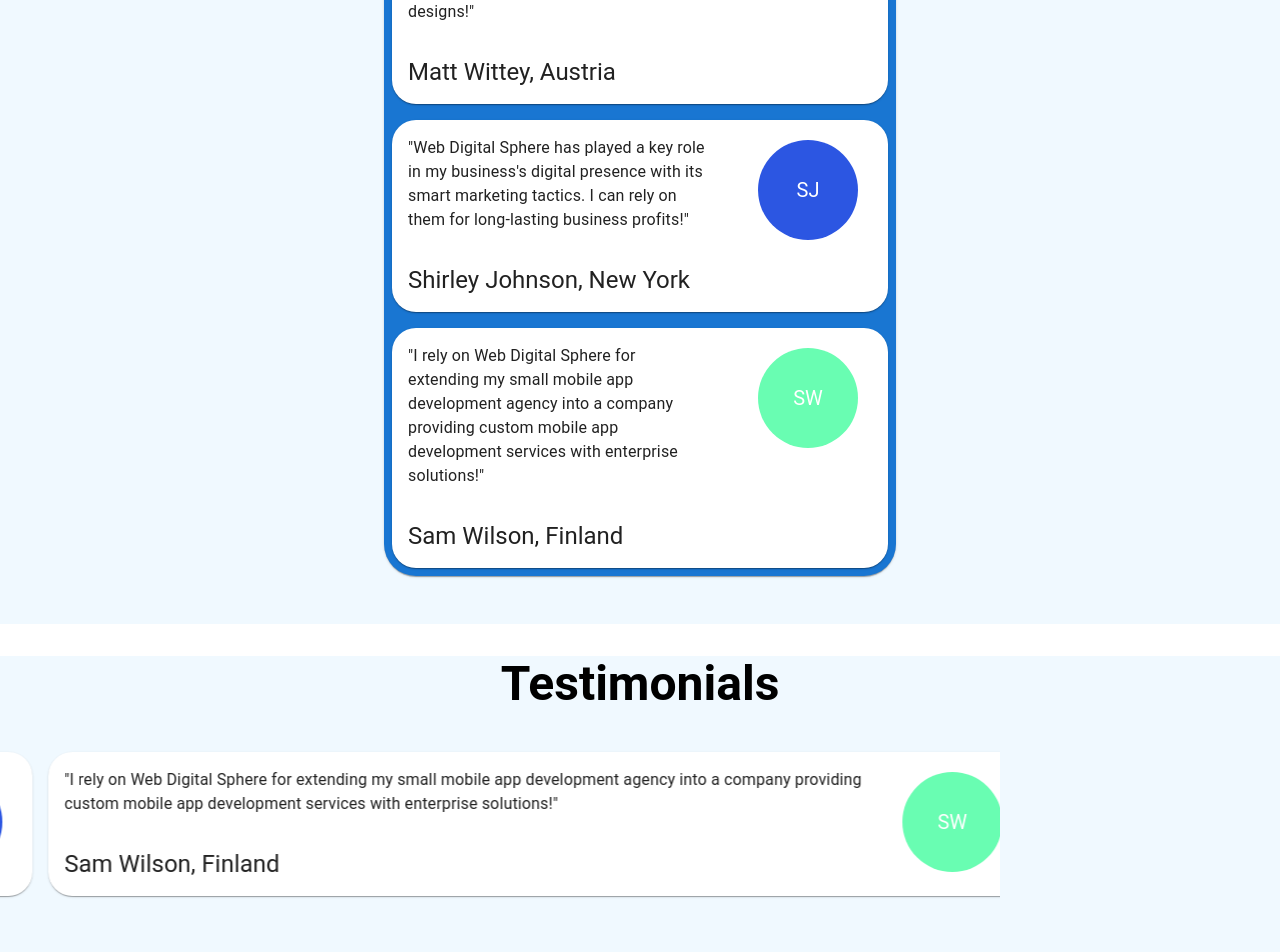
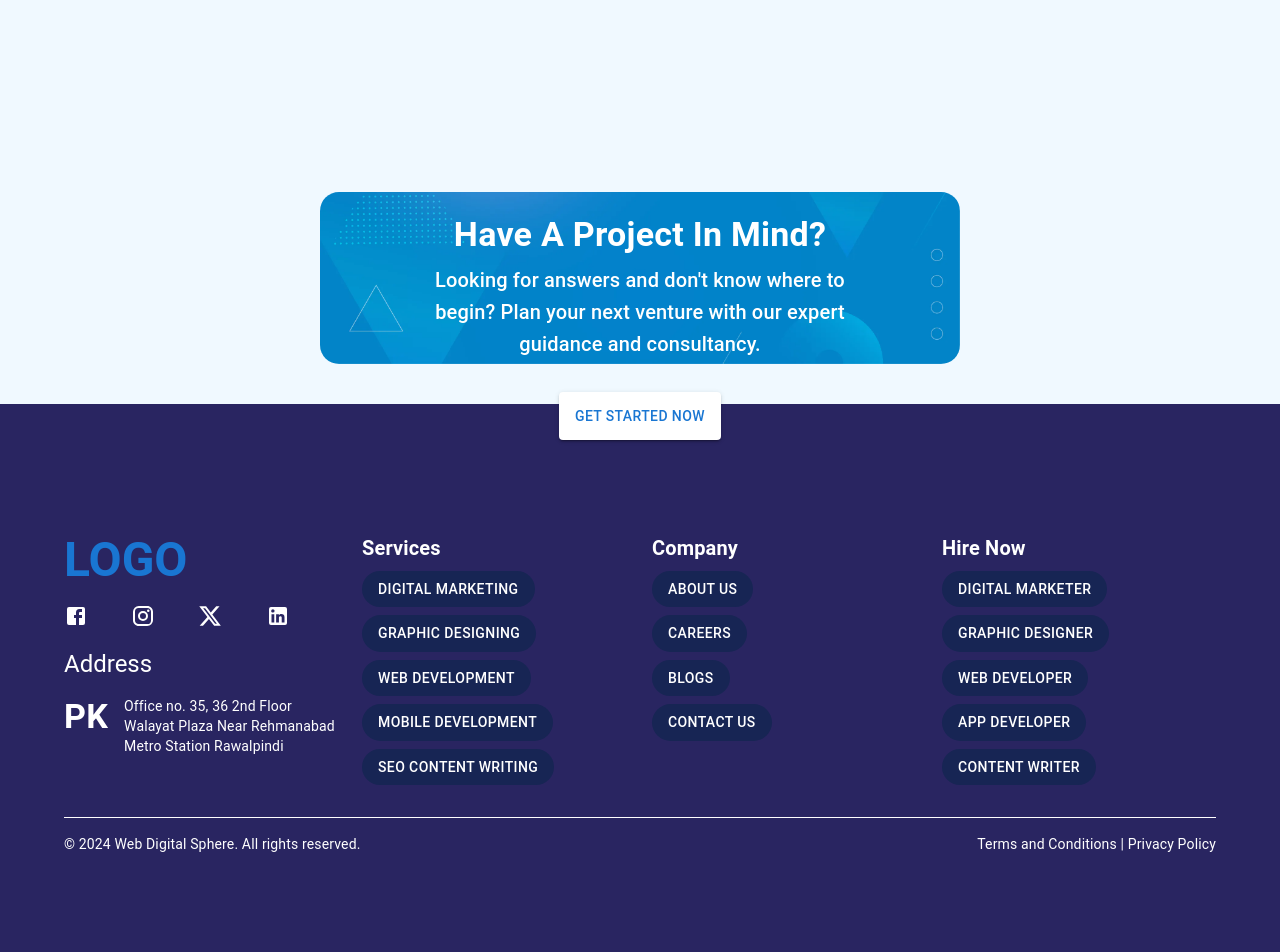
Before and after one commit to m-m4h4d/example, a React (Create React App) app: page / in a window 1280 px wide. Shown: the part 2340-3292 px from the top of the page. Built offline with nearby package versions, Linux system fonts and the light colour scheme; the HTML template or start-up script is replaced by a standard one.

Commit message:
Testimony Slideshow complete

```diff
--- a/src/App.js
+++ b/src/App.js
@@ -1,12 +1,11 @@
 import React from 'react';
-import { NavBar, Footer, Hero, TestimonialsCopy } from './components';
+import { NavBar, Footer, Hero } from './components';
 
 function App() {
   return (
     <div className="App">
       <NavBar />
       <Hero />
-      <TestimonialsCopy />
       <Footer />
     </div>
   );
--- a/src/components/Testimonials.js
+++ b/src/components/Testimonials.js
@@ -1,4 +1,6 @@
 import React from 'react';
+import { CarouselProvider, Slider, Slide } from 'pure-react-carousel';
+import 'pure-react-carousel/dist/react-carousel.es.css';
 import { Box, Paper, Avatar, Card, CardContent, CardHeader, Typography } from '@mui/material';
 
 const Testimonies = [
@@ -42,13 +44,31 @@
 
 const Testimonials = () => {
     return (
-        <Box sx={{ background: '#F0F9FF', py: 6, justifyContent: 'center', alignItems: 'center', display: 'flex', flexDirection: 'column', width: '100%' }}>
-            <Typography variant='h3' sx={{ my: 4 }}>
+        <Box sx={{ background: '#F0F9FF', py: 6, m: 0, width: '100%' }}>
+            <CarouselProvider
+                naturalSlideWidth={100}
+                naturalSlideHeight={125}
+                totalSlides={3}
+                isPlaying={true}
+                interval={3000}
+                style={{ bgcolor: '#F0F9FF' }}
+            >
+                <Typography variant='h3' textAlign={'center'} sx={{ my: 4 }}>
                     <b>Testimonials</b>
                 </Typography>
-            <Paper sx={{ justifyContent: 'center', alignItems: 'center', display: 'flex', width: '40%', flexDirection: 'column', borderRadius: 8, backgroundColor: 'primary.main' }}>
+                <Paper
+                    elevation={0}
+                    sx={{
+                        alignItems: 'center',
+                        justifyContent: 'center',
+                        display: 'flex',
+                        bgcolor: 'inherit',
+                        width: '100%'
+                    }}>
+                    <Slider style={{ height: 300, width: 750 }}>
                         {Testimonies.map((testimonial, index) => (
-                    <Card key={index} sx={{ display: 'flex', justifyContent: 'space-around', borderRadius: 6, m: 1 }}>
+                            <Slide index={index} key={index}>
+                                <Card sx={{ display: 'flex', justifyContent: 'space-around', borderRadius: 6, m: 1 }}>
                                     <Box sx={{ pr: 8 }}>
                                         <CardContent>
                                             <Typography variant="body1" component="p">
@@ -57,10 +77,21 @@
                                         </CardContent>
                                         <CardHeader title={testimonial.name} />
                                     </Box>
-                        <Avatar {...stringAvatar(testimonial.name)} sx={{ width: 100, height: 100, right: 30, top: 20, bgcolor: stringToColor(testimonial.name) }} />
+                                    <Avatar
+                                        {...stringAvatar(testimonial.name)}
+                                        sx={{
+                                            width: 100,
+                                            height: 100,
+                                            right: 30,
+                                            top: 20,
+                                            bgcolor: stringToColor(testimonial.name)
+                                        }} />
                                 </Card>
+                            </Slide>
                         ))}
+                    </Slider>
                 </Paper>
+            </CarouselProvider>
         </Box>
     );
 };
--- a/src/components/TestimonialsCopy.js
+++ /dev/null
@@ -1,88 +0,0 @@
-import React from 'react';
-import { CarouselProvider, Slider, Slide } from 'pure-react-carousel';
-import 'pure-react-carousel/dist/react-carousel.es.css';
-import { Box, Avatar, Card, CardContent, CardHeader, Typography } from '@mui/material';
-
-function stringToColor(string) {
-    let hash = 0;
-    let i;
-
-    for (i = 0; i < string.length; i += 1) {
-        hash = string.charCodeAt(i) + ((hash << 5) - hash);
-    }
-
-    let color = '#';
-
-    for (i = 0; i < 3; i += 1) {
-        const value = (hash >> (i * 8)) & 0xff;
-        color += `${value.toString(16)}`;
-    }
-
-    return color;
-}
-
-function stringAvatar(name) {
-    return {
-        children: `${name.split(' ')[0][0]}${name.split(' ')[1][0]}`,
-    };
-}
-
-export default class Testimonials extends React.Component {
-    render() {
-        return (
-            <CarouselProvider
-                naturalSlideWidth={100}
-                naturalSlideHeight={125}
-                totalSlides={3}
-                isPlaying={true}
-                interval={3000}
-                style={{ background: '#F0F9FF' }}
-            >
-                <Typography variant='h3' textAlign={'center'} sx={{ my: 4 }}>
-                    <b>Testimonials</b>
-                </Typography>
-                <Slider style={{ height: 200, width: 1000 }}>
-                    <Slide index={0}>
-                        <Card sx={{ display: 'flex', justifyContent: 'space-around', borderRadius: 6, m: 1 }}>
-                            <Box sx={{ pr: 4 }}>
-                                <CardContent>
-                                    <Typography variant="body1" component="p">
-                                        "It was a thrilling experience with Web Digital Sphere for their advantageous and amazing graphic design services. They amazed me with their on-time delivery, creative graphic designs. and pondering of descriptions. I'd be delighted for future collaborations with you guys for more digital graphic designs!"
-                                    </Typography>
-                                </CardContent>
-                                <CardHeader title={'Matt Wittey, Austria'} />
-                            </Box>
-                            <Avatar {...stringAvatar('Matt Wittey, Austria')} sx={{ width: 100, height: 100, right: 30, top: 20, bgcolor: stringToColor('Matt Wittey, Austria') }} />
-                        </Card>
-                    </Slide>
-                    <Slide index={1}>
-                        <Card sx={{ display: 'flex', justifyContent: 'space-around', borderRadius: 6, m: 1 }}>
-                            <Box sx={{ pr: 4 }}>
-                                <CardContent>
-                                    <Typography variant="body1" component="p">
-                                        "Web Digital Sphere has played a key role in my business's digital presence with its smart marketing tactics. I can rely on them for long-lasting business profits!"
-                                    </Typography>
-                                </CardContent>
-                                <CardHeader title={'Shirley Johnson, New York'} />
-                            </Box>
-                            <Avatar {...stringAvatar('Shirley Johnson, New York')} sx={{ width: 100, height: 100, right: 30, top: 20, bgcolor: stringToColor('Shirley Johnson, New York') }} />
-                        </Card>
-                    </Slide>
-                    <Slide index={2}>
-                        <Card sx={{ display: 'flex', justifyContent: 'space-around', borderRadius: 6, m: 1 }}>
-                            <Box sx={{ pr: 4 }}>
-                                <CardContent>
-                                    <Typography variant="body1" component="p">
-                                        "I rely on Web Digital Sphere for extending my small mobile app development agency into a company providing custom mobile app development services with enterprise solutions!"
-                                    </Typography>
-                                </CardContent>
-                                <CardHeader title={'Sam Wilson, Finland'} />
-                            </Box>
-                            <Avatar {...stringAvatar('Sam Wilson, Finland')} sx={{ width: 100, height: 100, right: 30, top: 20, bgcolor: stringToColor('Sam Wilson, Finland') }} />
-                        </Card>
-                    </Slide>
-                </Slider>
-            </CarouselProvider>
-        );
-    }
-}
--- a/src/components/index.js
+++ b/src/components/index.js
@@ -5,6 +5,5 @@
 import NavBar from './NavBar';
 import Industries from './Industries';
 import Partners from './Partners';
-import TestimonialsCopy from './TestimonialsCopy';
 
-export { Hero, Strategy, Footer, Testimonials, NavBar, Industries, Partners, TestimonialsCopy };
+export { Hero, Strategy, Footer, Testimonials, NavBar, Industries, Partners };
```
Lines whose indentation alone changed are shown as unchanged.
